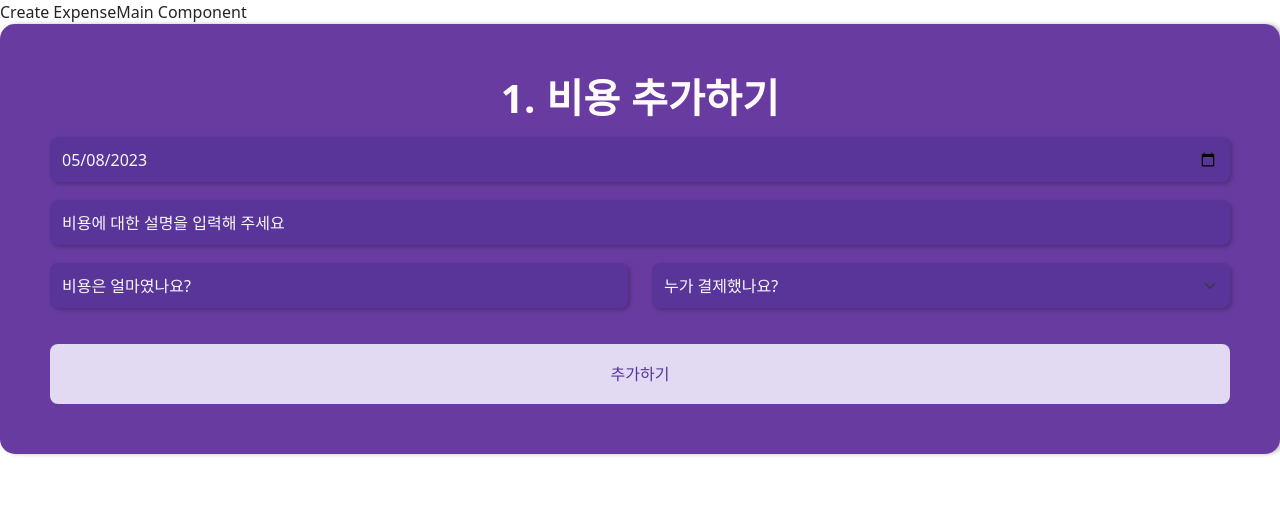
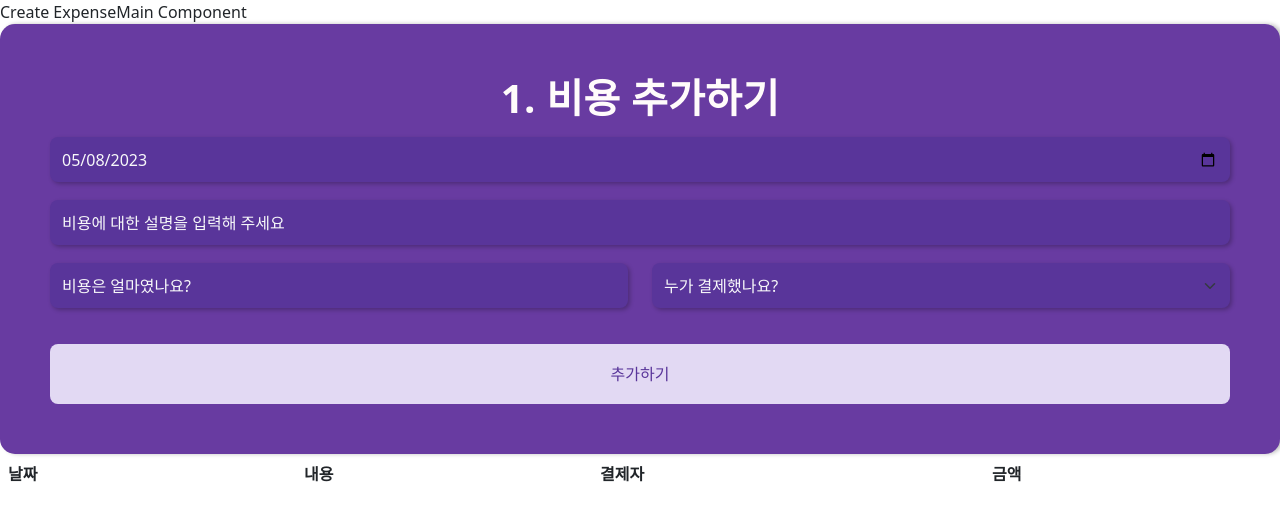
Before and after one commit to jaeyeong815/dutchpay, a React (Create React App) app: page /expense in a window 1280 px wide. Shown: the top 520 px of the page. Built offline with nearby package versions, Linux system fonts and the light colour scheme.

Commit message:
feat: ExpenseTable 컴포넌트 및 기능 추가

```diff
--- a/src/components/ExpenseMain.jsx
+++ b/src/components/ExpenseMain.jsx
@@ -1,4 +1,5 @@
 import { AddExpenseForm } from './AddExpenseForm';
+import { ExpenseTable } from './ExpenseTable';
 
 export const ExpenseMain = () => {
   return (
@@ -13,7 +14,7 @@
       {/* Right pane */}
       <div>
         {/* Todo: 그룹명 헤더 렌더링 */}
-        {/* Todo: 비용 리스트 컴포넌트 렌더링 */}
+        <ExpenseTable />
       </div>
     </div>
   );
--- /dev/null
+++ b/src/components/ExpenseTable.jsx
@@ -0,0 +1,29 @@
+import { useRecoilValue } from 'recoil';
+import { Table } from 'react-bootstrap';
+import { expensesState } from '../state/expenses';
+
+export const ExpenseTable = () => {
+  const expenses = useRecoilValue(expensesState);
+  return (
+    <Table data-testid='expenseList' borderless hover responsive>
+      <thead>
+        <tr>
+          <th>날짜</th>
+          <th>내용</th>
+          <th>결제자</th>
+          <th>금액</th>
+        </tr>
+      </thead>
+      <tbody>
+        {expenses.map(({ date, desc, amount, payer }) => (
+          <tr>
+            <td>{date}</td>
+            <td>{desc}</td>
+            <td>{payer}</td>
+            <td>{parseInt(amount)} 원</td>
+          </tr>
+        ))}
+      </tbody>
+    </Table>
+  );
+};
```
